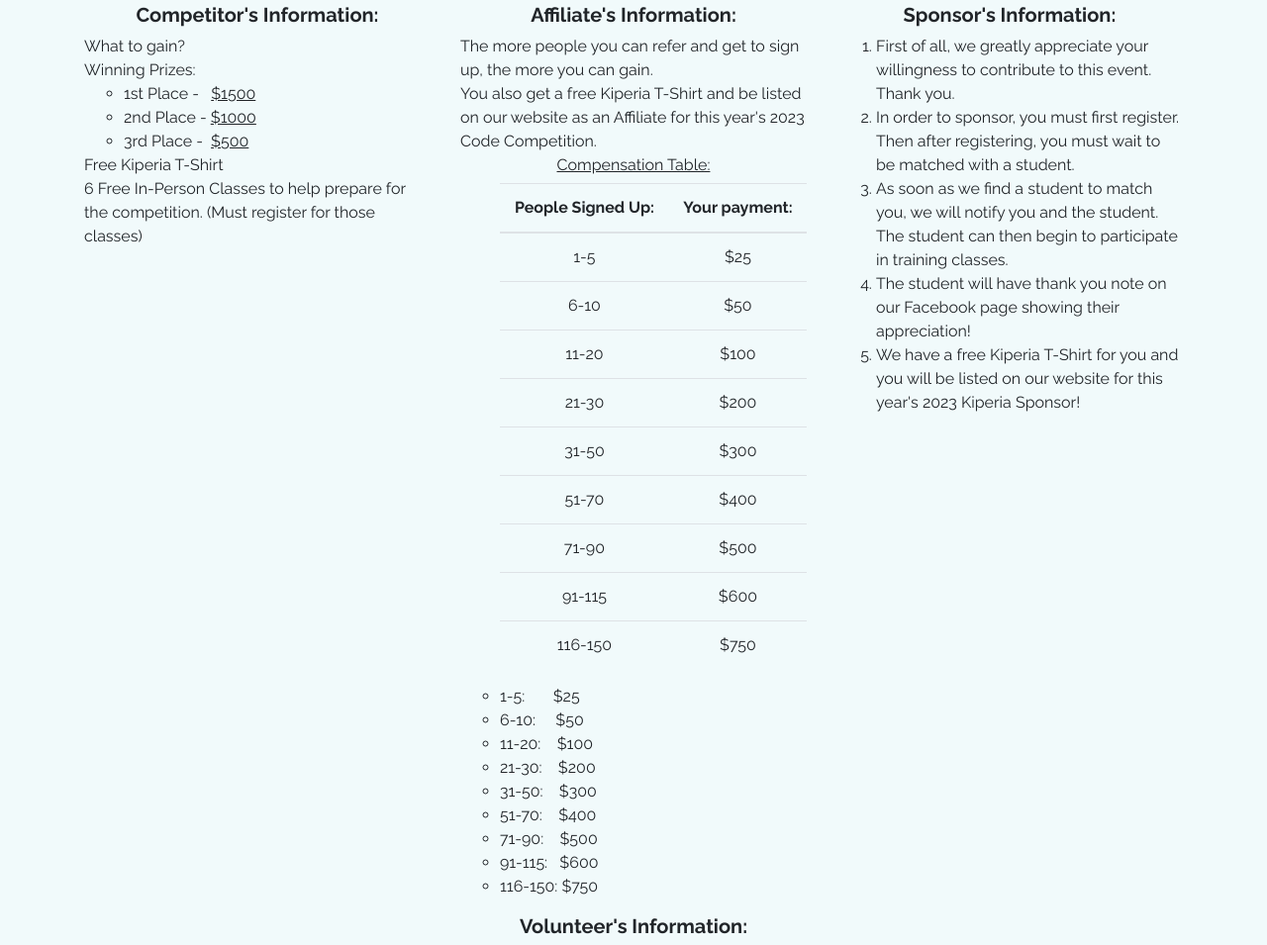
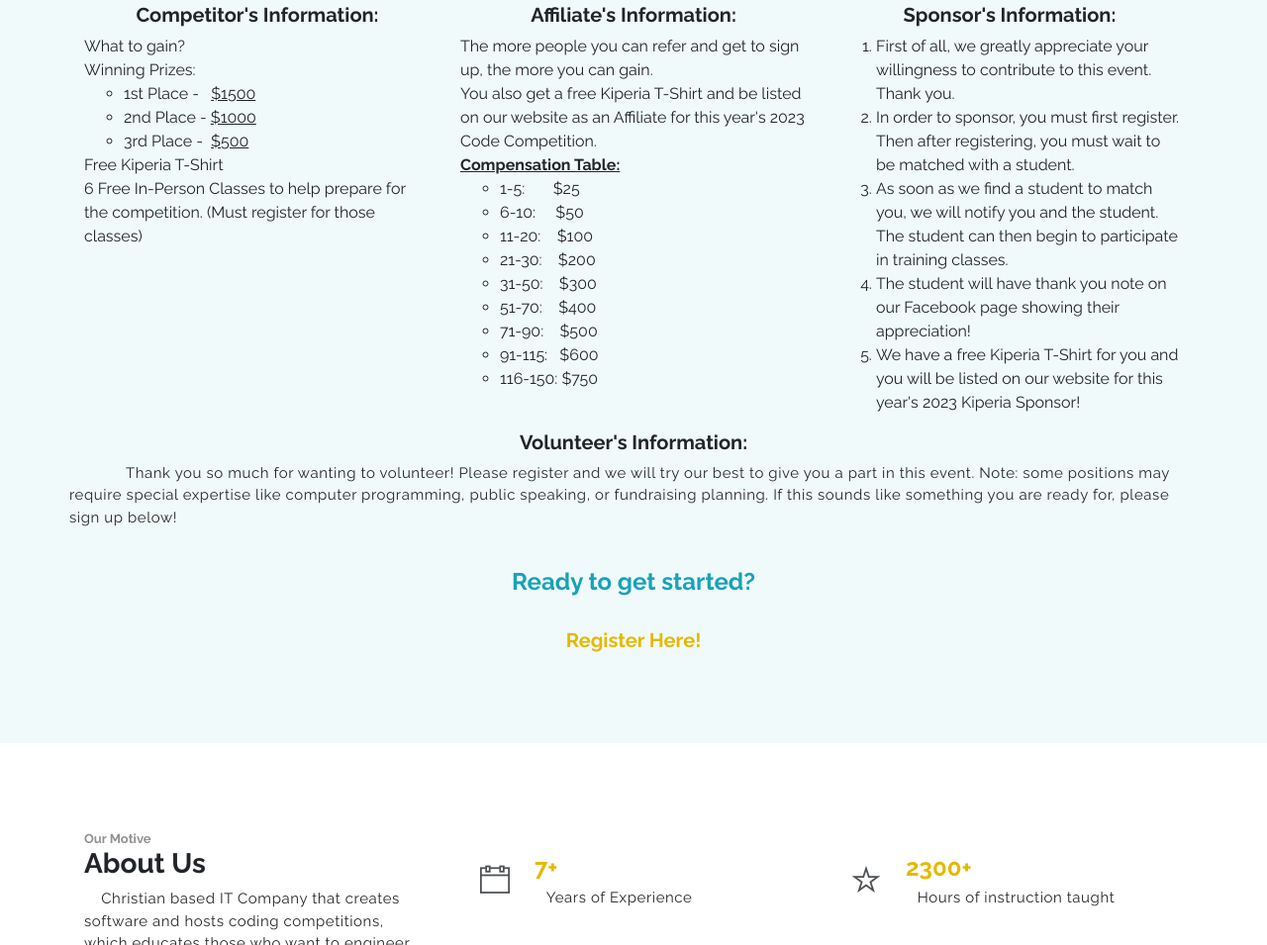
Before and after one commit to 33programmer/competition, a plain HTML site: page index.html in a window 1280 px wide. Shown: the part 1734-2689 px from the top of the page at 99% size. Drawn offline with Linux system fonts and the light colour scheme.

Commit message:
content done

```diff
--- a/index.html
+++ b/index.html
@@ -178,54 +178,8 @@
                      <ul class="list-unstyled">
                      <li>The more people you can refer and get to sign up, the more you can gain.</li>
                      <li>You also get a free Kiperia T-Shirt and be listed on our website as an Affiliate for this year's 2023 Code Competition.</li>
-                     <li class="text-center"><u>Compensation Table:</u></li>
+                     <li class="font-weight-bold"><u>Compensation Table:</u></li>
                          <ul>
-                            <table class="table compensation-table">
-                                <thead>
-                                    <tr>
-                                        <th>People Signed Up:</th>
-                                        <th>Your payment:</th>
-                                    </tr>
-                                </thead>
-                                <tbody>
-                                    <tr>
-                                        <td>1-5</td>
-                                        <td>$25</td>
-                                    </tr>
-                                    <tr>
-                                        <td>6-10</td>
-                                        <td>$50</td>
-                                    </tr>
-                                    <tr>
-                                        <td>11-20</td>
-                                        <td>$100</td>
-                                    </tr>
-                                    <tr>
-                                        <td>21-30</td>
-                                        <td>$200</td>
-                                    </tr>
-                                    <tr>
-                                        <td>31-50</td>
-                                        <td>$300</td>
-                                    </tr>
-                                    <tr>
-                                        <td>51-70</td>
-                                        <td>$400</td>
-                                    </tr>
-                                    <tr>
-                                        <td>71-90</td>
-                                        <td>$500</td>
-                                    </tr>
-                                    <tr>
-                                        <td>91-115</td>
-                                        <td>$600</td>
-                                    </tr>
-                                    <tr>
-                                        <td>116-150</td>
-                                        <td>$750</td>
-                                    </tr>
-                                </tbody>
-                            </table>
                              <li>1-5: &nbsp;&nbsp;&nbsp;&nbsp;&nbsp;&nbsp;$25</li>
                              <li>6-10: &nbsp;&nbsp;&nbsp;&nbsp;$50</li>
                              <li>11-20: &nbsp;&nbsp;&nbsp;$100</li>
```
Also changed, not shown: assets/css/ollie.css.
